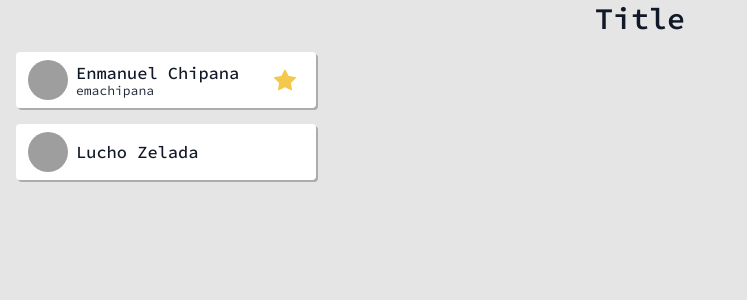
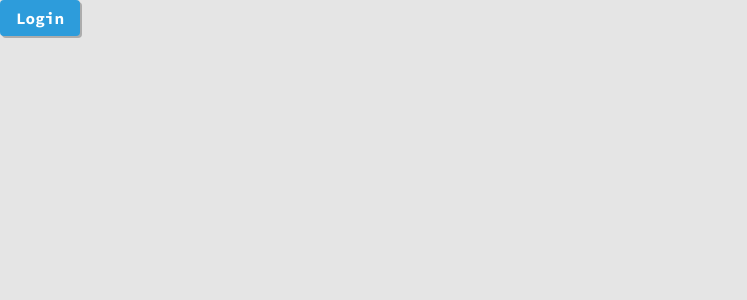
Before and after one commit to Diego12996/github-stats, a React (Create React App) app: page / in a window 1280 px wide. Shown: the top 300 px of the page, without its empty margins (0-747 px from the left). Built offline with nearby package versions, Linux system fonts and the light colour scheme; grey boxes are pictures that could not be loaded.

Commit message:
ADD: button component

```diff
--- a/src/App.js
+++ b/src/App.js
@@ -1,20 +1,9 @@
-import CardUser from "./components/CardUser";
-import TitleHead from "./components/Title";
+import Button from "./components/Button";
 
 function App() {
   return (
     <>
-      <TitleHead></TitleHead>
-      <CardUser
-        src="https://avatars.githubusercontent.com/u/94902863?v=4"
-        name="Enmanuel Chipana"
-        username="emachipana"
-        isFavorite
-      />
-      <CardUser
-        src="https://avatars.githubusercontent.com/u/91627176?v=4"
-        name="Lucho Zelada"
-      />
+      <Button isPrimary={true}>Login </Button>
     </>
   )
 }
--- /dev/null
+++ b/src/components/Button/button.js
@@ -0,0 +1,27 @@
+import styled from "@emotion/styled";
+import { colors } from "../../styles";
+
+const DefaultButton = styled.button `
+    background-color: ${({isPrimary})=> isPrimary? "#2D9CDB" : colors.gray[400] };
+    color: ${colors.white};
+    padding: 8px 16px;
+    box-shadow: 2px 2px 0px rgba(0, 0, 0, 0.25);
+    border-radius: 4px;
+    border: none;
+    cursor: pointer;
+    font-weight: 700;
+    font-size: 16px;
+    line-height: 20px;
+    &:active {
+        transform: scale(1.1);
+        background-color: ${({isPrimary})=> isPrimary? " #2DB2DB" : colors.gray[300] };
+    }
+`;
+
+function Button({children, isPrimary= true, }) {
+    return (
+       <DefaultButton isPrimary= {isPrimary}>{children}</DefaultButton>
+    )
+}
+
+export default Button;
--- /dev/null
+++ b/src/components/Button/index.js
@@ -0,0 +1,3 @@
+import Button from "./button";
+
+export default Button;
```
